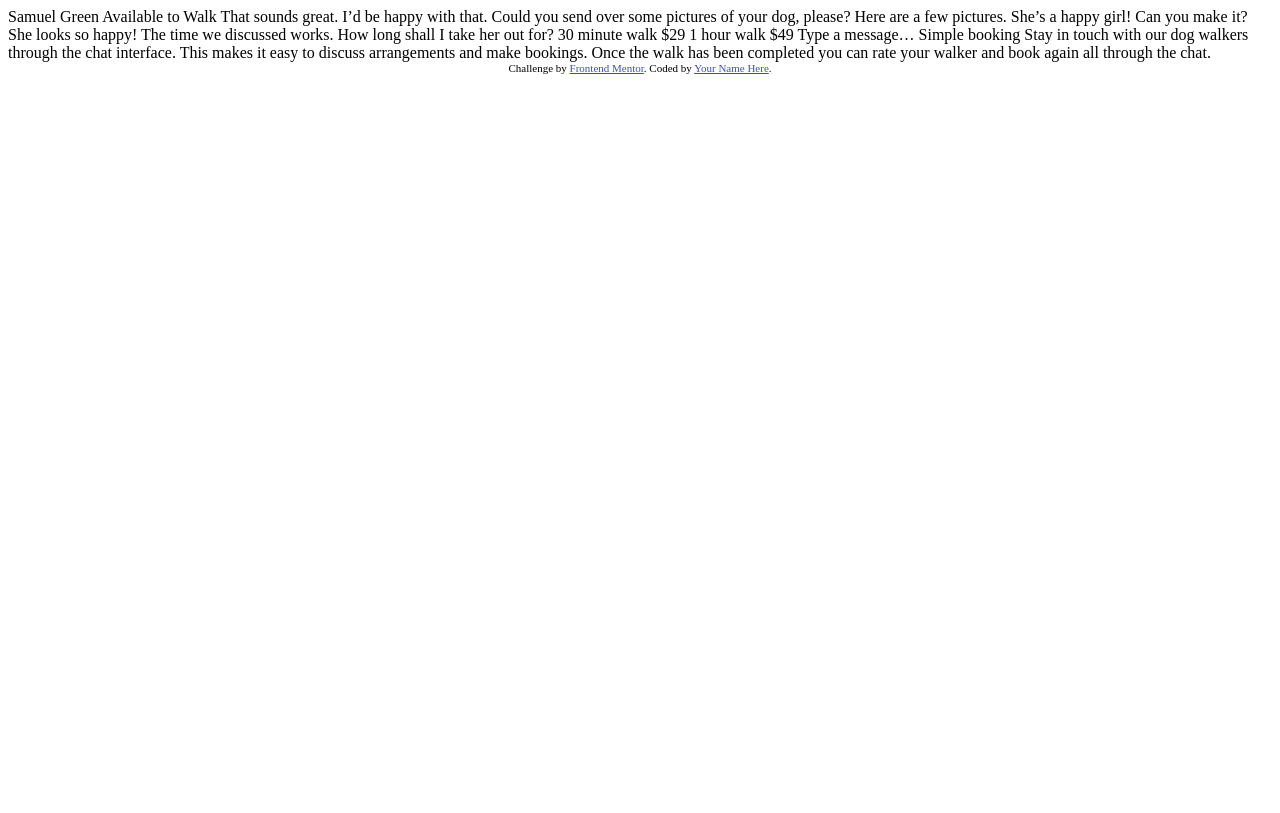
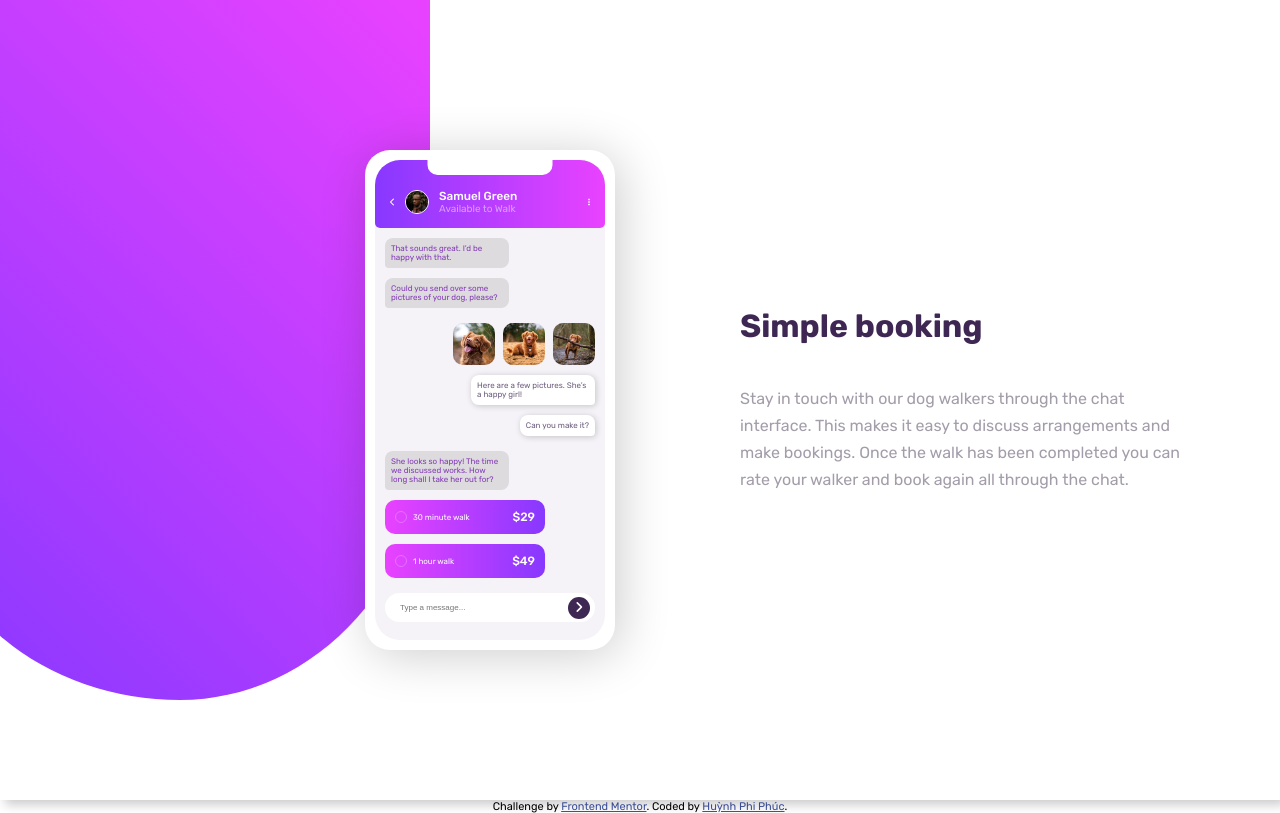
Before and after one commit to phiphuc27/chat-app-illustration, a plain HTML site: page index.html in a window 1280 px wide. Drawn offline with Linux system fonts and the light colour scheme.

Commit message:
finish push

```diff
--- /dev/null
+++ b/css/style.css
@@ -0,0 +1,306 @@
+@import url('https://fonts.googleapis.com/css2?family=Rubik:wght@400;500;700&display=swap');
+
+* {
+  margin: 0;
+  padding: 0;
+  box-sizing: border-box;
+}
+
+body {
+  font-family: 'Rubik', sans-serif;
+}
+
+.container {
+  position: relative;
+  max-width: 1440px;
+  height: 800px;
+  display: flex;
+  align-items: center;
+  padding: 150px 0;
+  margin: 0 auto;
+  overflow: hidden;
+
+  box-shadow: 5px 5px 10px rgba(0, 0, 0, 0.2);
+}
+
+.container::before {
+  content: '';
+  position: absolute;
+  top: 0;
+  left: -70px;
+  z-index: -2;
+  width: 500px;
+  height: 700px;
+  background: linear-gradient(225deg, hsl(293, 100%, 63%) 0%, hsl(264, 100%, 61%) 100%);
+  border-bottom-right-radius: 50% 40%;
+  border-bottom-left-radius: 50% 30%;
+}
+
+.phone {
+  margin-left: 365px;
+  position: relative;
+  width: 250px;
+  height: 500px;
+  padding: 10px;
+  background-color: #fff;
+  box-shadow: 5px 5px 50px rgba(0, 0, 0, 0.2);
+  border-radius: 25px;
+}
+
+.phone::after {
+  content: '';
+  position: absolute;
+  top: 0;
+  left: 50%;
+  transform: translateX(-50%);
+  width: 125px;
+  height: 25px;
+  background-color: #fff;
+  border-bottom-right-radius: 10px;
+  border-bottom-left-radius: 10px;
+}
+
+.phone__header {
+  position: absolute;
+  top: 10px;
+  left: 10px;
+  right: 10px;
+  display: flex;
+  align-items: center;
+  height: 68px;
+  padding: 30px 15px 15px 15px;
+
+  background-image: linear-gradient(to left, hsl(293, 100%, 63%) 0%, hsl(264, 100%, 61%) 100%);
+  border-top-right-radius: 25px;
+  border-top-left-radius: 25px;
+  border-bottom-right-radius: 5px;
+  border-bottom-left-radius: 5px;
+  font-size: 12px;
+  color: white;
+}
+
+.phone__header i {
+  font-size: 8px;
+}
+
+.phone__user {
+  flex-grow: 1;
+  display: flex;
+  align-items: center;
+}
+
+.phone__user > img {
+  width: 24px;
+  height: 24px;
+  margin: 0 10px;
+  border-radius: 50%;
+  border: 1px solid white;
+}
+
+.user__name {
+  font-size: 10px;
+}
+.user__name h3 {
+  font-weight: 500;
+}
+
+.user__name > p {
+  color: hsl(276, 100%, 81%);
+}
+
+.phone__content {
+  background-color: hsl(270, 20%, 96%);
+  padding: 10px;
+  height: 100%;
+  padding-top: 78px;
+  border-radius: 25px;
+}
+
+.phone__content > * + * {
+  margin-top: 15px;
+}
+
+.phone__content--right {
+  display: flex;
+  flex-direction: column;
+  align-items: flex-end;
+}
+
+.chat {
+  position: relative;
+  max-width: 124px;
+  margin-top: 0;
+  font-size: 8px;
+  border-radius: 8px;
+  padding: 6px;
+}
+
+.chat--left {
+  color: hsl(276, 55%, 52%);
+  background-color: hsl(270, 20%, 96%);
+  filter: brightness(0.9);
+  border-bottom-left-radius: 4px;
+}
+
+.chat--right {
+  background-color: #fff;
+  color: hsl(271, 15%, 43%);
+  box-shadow: 1px 1px 6px rgba(0, 0, 0, 0.2);
+  border-bottom-right-radius: 4px;
+}
+
+.chat + .chat {
+  margin-top: 10px;
+}
+
+.chat__image {
+  display: flex;
+  justify-content: flex-end;
+}
+
+.chat__image > img {
+  width: 42px;
+  height: 42px;
+  margin-left: 8px;
+  margin-bottom: 10px;
+  border-radius: 10px;
+}
+
+.chat__options {
+  list-style: none;
+  font-size: 8px;
+}
+
+.chat__option {
+  position: relative;
+  width: 160px;
+  margin-top: 10px;
+  padding: 10px;
+  background: linear-gradient(to left, hsl(264, 100%, 61%) 0%, hsl(293, 100%, 63%) 100%);
+  color: white;
+  border-radius: 10px;
+  display: flex;
+  align-items: center;
+  cursor: pointer;
+}
+
+.chat__option input {
+  position: absolute;
+  opacity: 0;
+}
+.option__radio {
+  position: absolute;
+  top: 11px;
+  left: 10px;
+  width: 12px;
+  height: 12px;
+  border-radius: 50%;
+  background: transparent;
+  border: 1px solid hsl(289, 100%, 72%);
+}
+
+.chat__option label {
+  flex-grow: 1;
+  display: flex;
+  justify-content: space-between;
+  align-items: center;
+  margin-left: 18px;
+  cursor: pointer;
+}
+
+.chat__option span {
+  font-size: 12px;
+  font-weight: 500;
+}
+
+.chat__input {
+  position: relative;
+  width: 100%;
+}
+
+.chat__input input {
+  padding: 10px;
+  padding-left: 15px;
+  font-size: 8px;
+  width: 100%;
+  border-radius: 20px;
+  border: none;
+  outline: none;
+}
+
+.chat__input button {
+  position: absolute;
+  right: 5px;
+  bottom: 50%;
+  transform: translateY(50%);
+  width: 22px;
+  height: 22px;
+  border-radius: 50%;
+  border: none;
+  color: white;
+  background-color: hsl(271, 36%, 24%);
+  display: grid;
+  place-items: center;
+}
+
+.title {
+  width: 441px;
+  margin-left: 125px;
+}
+
+.title h1 {
+  font-weight: 700;
+  margin-bottom: 40px;
+  color: hsl(271, 36%, 24%);
+}
+
+.title p {
+  color: hsl(270, 7%, 64%);
+  line-height: 1.7;
+}
+
+.attribution {
+  font-size: 11px;
+  text-align: center;
+}
+.attribution a {
+  color: hsl(228, 45%, 44%);
+}
+
+@media screen and (max-width: 375px) {
+  .container {
+    height: 100%;
+    flex-direction: column;
+    justify-content: center;
+    align-items: center;
+    padding: 65px 0;
+  }
+
+  .container::before {
+    left: -84%;
+    top: -20%;
+  }
+
+  .phone {
+    margin: 0;
+    margin-bottom: 60px;
+  }
+
+  .title {
+    display: flex;
+    width: 100%;
+    margin: 0;
+    padding: 0 40px;
+    flex-direction: column;
+    align-items: center;
+    justify-content: center;
+  }
+
+  .title h1 {
+    font-size: 38px;
+  }
+
+  .title p {
+    text-align: center;
+  }
+}
--- a/index.html
+++ b/index.html
@@ -1,51 +1,91 @@
 <!DOCTYPE html>
 <html lang="en">
   <head>
-  <meta charset="UTF-8">
-  <meta name="viewport" content="width=device-width, initial-scale=1.0"> <!-- displays site properly based on user's device -->
+    <meta charset="UTF-8" />
+    <meta name="viewport" content="width=device-width, initial-scale=1.0" />
+    <!-- displays site properly based on user's device -->
 
-  <link rel="icon" type="image/png" sizes="32x32" href="./images/favicon-32x32.png">
+    <link rel="icon" type="image/png" sizes="32x32" href="./images/favicon-32x32.png" />
+    <script src="https://kit.fontawesome.com/37ff85250a.js" crossorigin="anonymous"></script>
+    <link rel="stylesheet" href="./css/style.css" />
 
-  <title>Frontend Mentor | [Challenge Name Here]</title>
-
-  <!-- Feel free to remove these styles or customise in your own stylesheet 👍 -->
-  <style>
-    .attribution { font-size: 11px; text-align: center; }
-    .attribution a { color: hsl(228, 45%, 44%); }
-  </style>
+    <title>Frontend Mentor | Chat app CSS illustration challenge</title>
   </head>
   <body>
-
-  Samuel Green
-  Available to Walk
-
-  That sounds great. I’d be happy with that.
-
-  Could you send over some pictures of your dog, please?
-
-  Here are a few pictures. She’s a happy girl!
-
-  Can you make it?
-
+    <div class="container">
+      <div class="phone">
+        <div class="phone__header">
+          <i class="fas fa-chevron-left"></i>
+          <div class="phone__user">
+            <img src="./images/avatar.jpg" alt="User" class="phone__avatar" />
+            <div class="user__name">
+              <h3>Samuel Green</h3>
+              <p>Available to Walk</p>
+            </div>
+          </div>
+          <i class="fas fa-ellipsis-v"></i>
+        </div>
+        <div class="phone__content">
+          <div class="phone__content--left">
+            <div class="chat chat--left">
+              <p>That sounds great. I’d be happy with that.</p>
+            </div>
+            <div class="chat chat--left">
+              <p>Could you send over some pictures of your dog, please?</p>
+            </div>
+          </div>
+          <div class="phone__content--right">
+            <div class="chat__image">
+              <img src="./images/dog-image-1.jpg" alt="dog1" />
+              <img src="./images/dog-image-2.jpg" alt="dog2" />
+              <img src="./images/dog-image-3.jpg" alt="dog3" />
+            </div>
+            <div class="chat chat--right">
+              <p>Here are a few pictures. She’s a happy girl!</p>
+            </div>
+            <div class="chat chat--right">
+              <p>Can you make it?</p>
+            </div>
+          </div>
+          <div class="phone__content--left">
+            <div class="chat chat--left">
+              <p>
                 She looks so happy! The time we discussed works. How long shall I take her out for?
-
-  30 minute walk
-  $29
-
-  1 hour walk
-  $49
-
-  Type a message…
-
-  Simple booking
-
+              </p>
+            </div>
+            <ul class="chat__options">
+              <li class="chat__option">
+                <input type="radio" id="price1" name="price" value="29" />
+                <span class="option__radio"></span>
+                <label for="price1"> 30 minute walk <span>$29</span> </label>
+              </li>
+              <li class="chat__option">
+                <input type="radio" id="price2" name="price" value="49" />
+                <span class="option__radio"></span>
+                <label for="price2">1 hour walk <span>$49</span></label>
+              </li>
+            </ul>
+          </div>
+          <div class="chat__input">
+            <input type="text" name="input" placeholder="Type a message..." />
+            <button type="button"><i class="fas fa-angle-right"></i></button>
+          </div>
+        </div>
+      </div>
+      <div class="title">
+        <h1>Simple booking</h1>
+        <p>
           Stay in touch with our dog walkers through the chat interface. This makes it easy to
-  discuss arrangements and make bookings. Once the walk has been completed you can rate
-  your walker and book again all through the chat.
+          discuss arrangements and make bookings. Once the walk has been completed you can rate your
+          walker and book again all through the chat.
+        </p>
+      </div>
+    </div>
 
     <div class="attribution">
-    Challenge by <a href="https://www.frontendmentor.io?ref=challenge" target="_blank">Frontend Mentor</a>.
-    Coded by <a href="#">Your Name Here</a>.
+      Challenge by
+      <a href="https://www.frontendmentor.io?ref=challenge" target="_blank">Frontend Mentor</a>.
+      Coded by <a href="#">Huỳnh Phi Phúc</a>.
     </div>
   </body>
 </html>
```
Also changed, not shown: design/desktop-design.jpg. Lines whose indentation alone changed are shown as unchanged.
